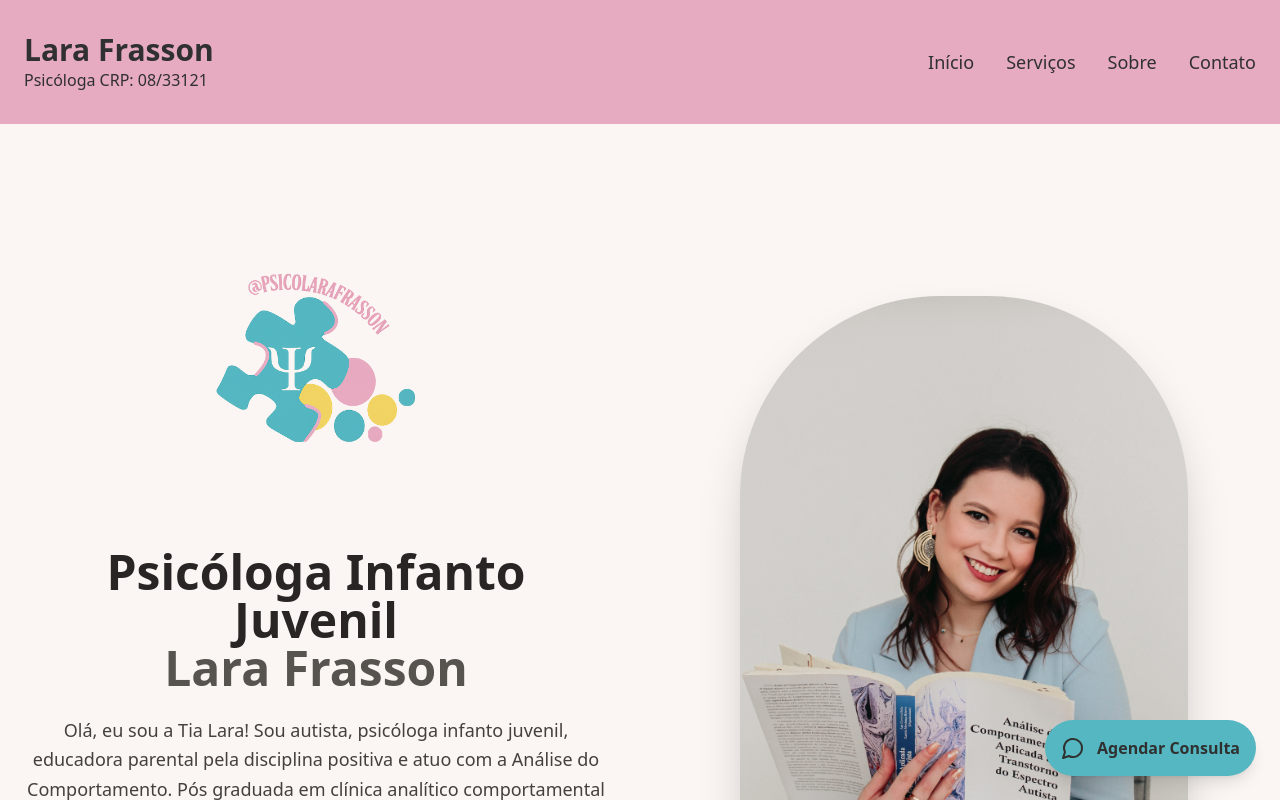
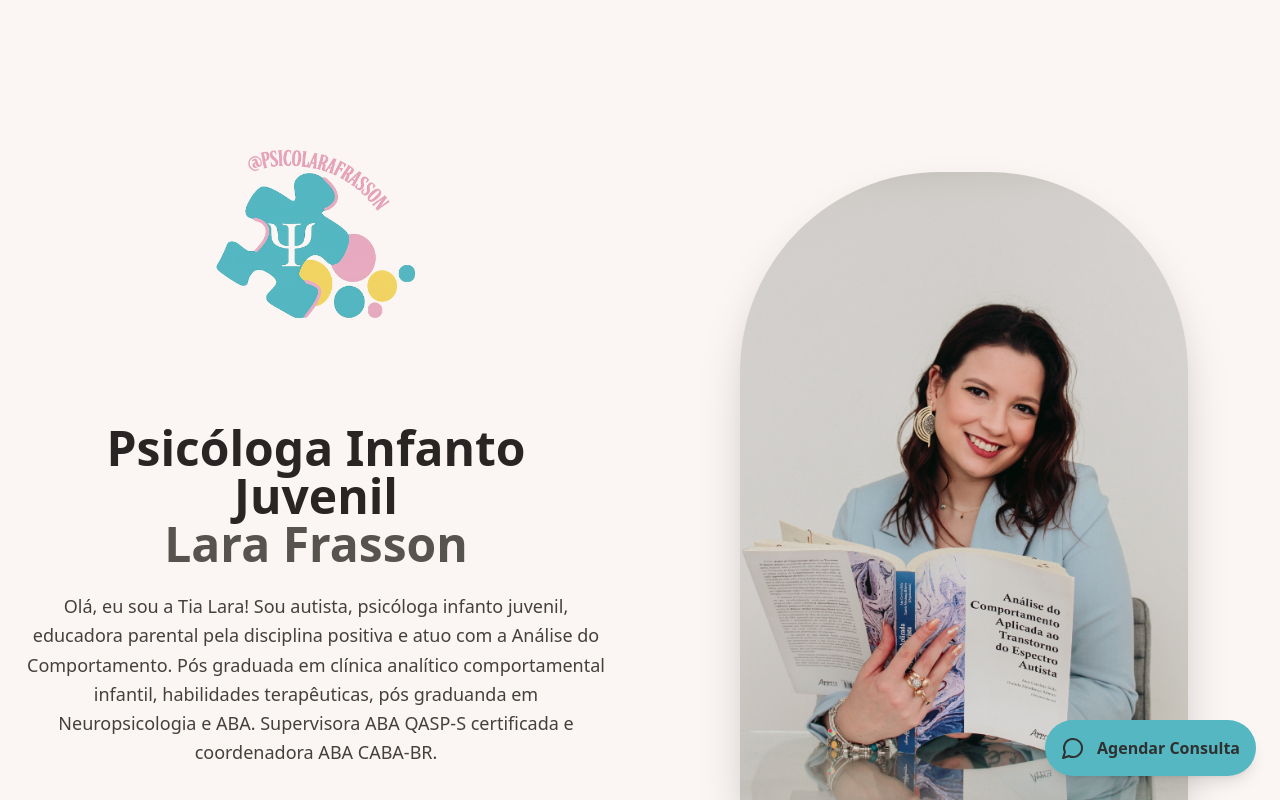
Before and after one commit to kainamf/psilarafrasson, a React (Create React App) app: page / in a window 1280 px wide. Shown: the top 800 px of the page. Built offline with nearby package versions, Linux system fonts and the light colour scheme.

Commit message:
feat: remove Header component to streamline layout

```diff
--- a/src/App.tsx
+++ b/src/App.tsx
@@ -1,5 +1,3 @@
-import React from 'react';
-import Header from './components/Header';
 import Hero from './components/Hero';
 import Services from './components/Services';
 import About from './components/About';
@@ -8,14 +6,8 @@ import Footer from './components/Footer';
 import WhatsAppButton from './components/WhatsAppButton';
 
 function App() {
-    const scrollToSection = (sectionId: string) => {
-        const element = document.getElementById(sectionId);
-        element?.scrollIntoView({ behavior: 'smooth' });
-    };
-
     return (
         <div className="min-h-screen bg-white">
-            <Header scrollToSection={scrollToSection} />
             <Hero />
             <Services />
             <About />
--- a/src/components/Header.tsx
+++ /dev/null
@@ -1,26 +0,0 @@
-import React from 'react';
-
-const CRP = '08/33121';
-
-function Header({ scrollToSection }: { scrollToSection: (sectionId: string) => void }) {
-    return (
-        <header className="bg-secondary-500 text-white py-4 shadow-md">
-            <div className="container mx-auto px-6 py-4">
-                <div className="flex justify-between items-center">
-                    <div className="text-3xl font-bold text-font">
-                        Lara Frasson
-                        <div className="text-base font-normal text-font">Psicóloga CRP: {CRP}</div>
-                    </div>
-                    <nav className="hidden md:flex space-x-8">
-                        <button onClick={() => scrollToSection('inicio')} className="text-lg text-font transition-colors">Início</button>
-                        <button onClick={() => scrollToSection('services')} className="text-lg text-font transition-colors">Serviços</button>
-                        <button onClick={() => scrollToSection('sobre')} className="text-lg text-font transition-colors">Sobre</button>
-                        <button onClick={() => scrollToSection('contato')} className="text-lg text-font transition-colors">Contato</button>
-                    </nav>
-                </div>
-            </div>
-        </header>
-    );
-}
-
-export default Header;
```
